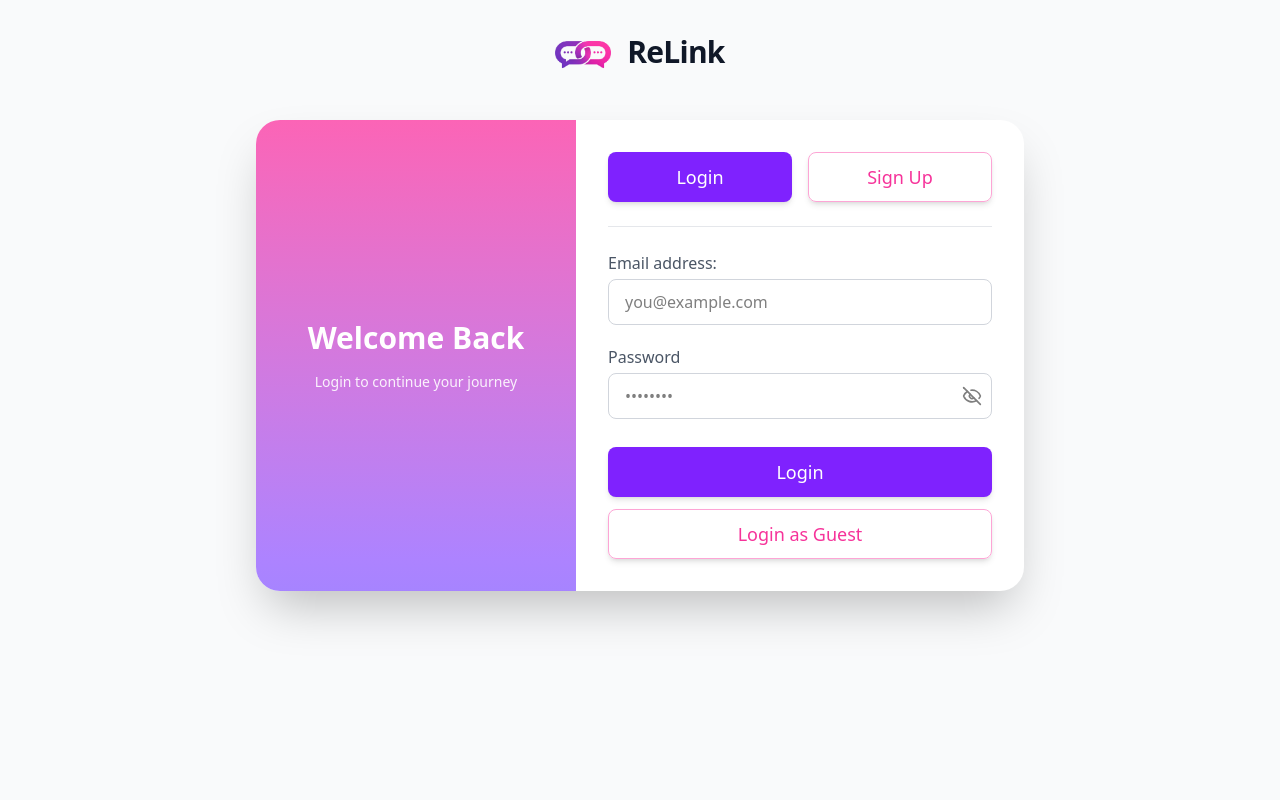
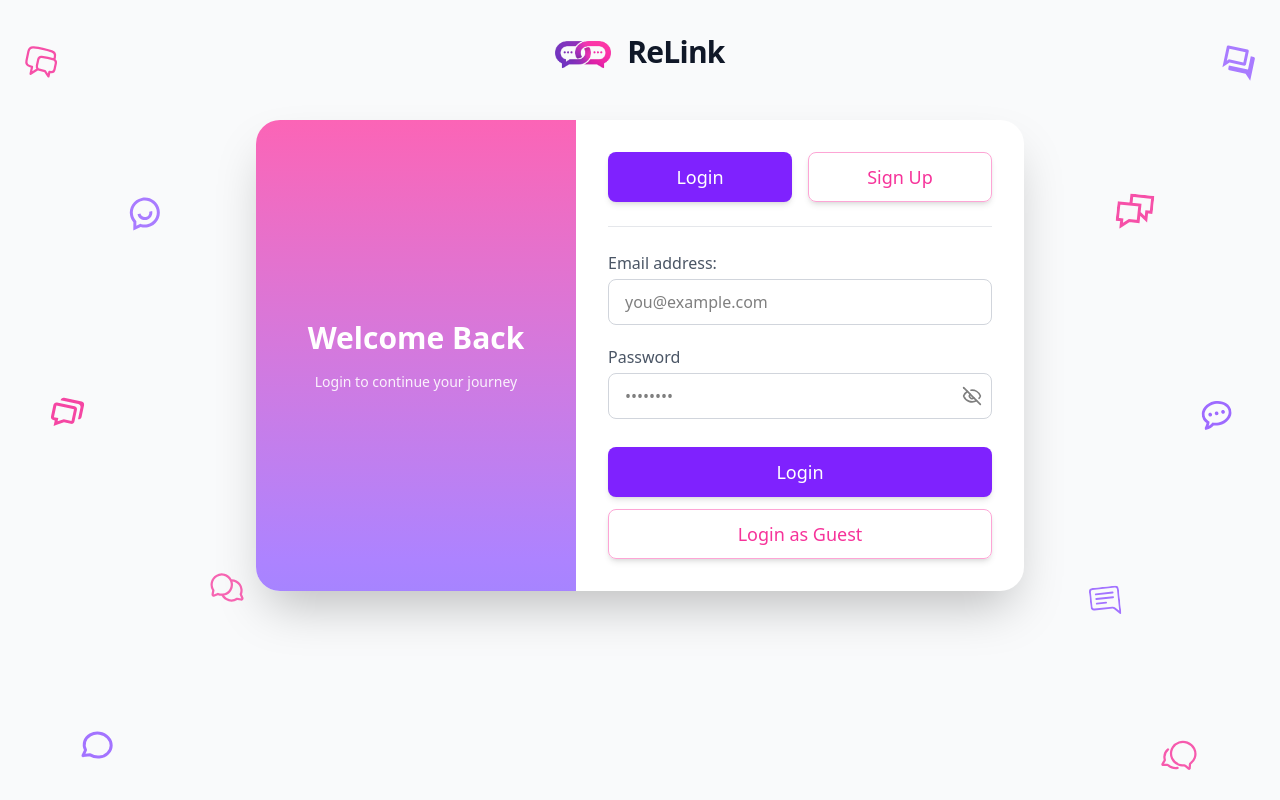
Before and after one commit to ravikanttarare95/re-link, a React (Vite) app in the folder client/: page /authenticate in a window 1280 px wide. Built offline with nearby package versions, Linux system fonts and the light colour scheme.

Commit message:
framer-motion animation

```diff
--- a/client/package.json
+++ b/client/package.json
@@ -12,6 +12,7 @@
   "dependencies": {
     "@tailwindcss/vite": "^4.1.18",
     "axios": "^1.13.2",
+    "framer-motion": "^12.23.26",
     "lucide-react": "^0.561.0",
     "react": "^19.2.0",
     "react-dom": "^19.2.0",
--- /dev/null
+++ b/client/src/components/FloatingIcons.tsx
@@ -0,0 +1,113 @@
+import { motion } from "framer-motion";
+import type { MotionProps } from "framer-motion";
+import { HiOutlineChatBubbleLeftRight } from "react-icons/hi2";
+import { IoChatbubblesOutline } from "react-icons/io5";
+import { BiChat } from "react-icons/bi";
+import { GrChatOption } from "react-icons/gr";
+import { BsChatRightText } from "react-icons/bs";
+import { RiChatSmile2Line } from "react-icons/ri";
+import { TbMessageCircle } from "react-icons/tb";
+import { MdOutlineForum } from "react-icons/md";
+import { FaRegCommentDots } from "react-icons/fa";
+import { PiChatsCircle } from "react-icons/pi";
+
+const floatWithDelay = (delay: number): MotionProps => ({
+  initial: { y: 0 },
+  animate: {
+    y: [-6, 6, -6],
+    transition: {
+      duration: 4,
+      repeat: Infinity,
+      ease: "easeInOut",
+      delay,
+    },
+  },
+});
+
+function FloatingIcons() {
+  return (
+    <>
+      {/* Top Far Left */}
+      <motion.span
+        {...floatWithDelay(0)}
+        className="hidden md:block absolute top-10 left-6 text-4xl text-pink-500/85 rotate-12"
+      >
+        <HiOutlineChatBubbleLeftRight />
+      </motion.span>
+
+      {/* Top Center */}
+      <motion.span
+        {...floatWithDelay(0.4)}
+        className="hidden md:block absolute bottom-36 right-40 text-3xl text-violet-500/80 -rotate-6"
+      >
+        <BsChatRightText />
+      </motion.span>
+
+      {/* Top Far Right */}
+      <motion.span
+        {...floatWithDelay(0.8)}
+        className="hidden md:block absolute top-12 right-6 text-4xl text-violet-500/75 rotate-12"
+      >
+        <MdOutlineForum />
+      </motion.span>
+
+      {/* Upper Left Depth */}
+      <motion.span
+        {...floatWithDelay(1.2)}
+        className="hidden md:block absolute top-1/4 left-32 text-4xl text-violet-500/75 -rotate-12"
+      >
+        <RiChatSmile2Line />
+      </motion.span>
+
+      {/* Upper Right Depth */}
+      <motion.span
+        {...floatWithDelay(1.6)}
+        className="hidden lg:block absolute top-1/4 right-32 text-4xl text-pink-500/85 rotate-6"
+      >
+        <GrChatOption />
+      </motion.span>
+
+      {/* Center Left */}
+      <motion.span
+        {...floatWithDelay(2)}
+        className="hidden md:block absolute top-1/2 left-12 text-4xl text-pink-500/90 rotate-12"
+      >
+        <BiChat />
+      </motion.span>
+
+      {/* Center Right */}
+      <motion.span
+        {...floatWithDelay(2.4)}
+        className="hidden lg:block absolute top-1/2 right-12 text-3xl text-violet-500/85 -rotate-12"
+      >
+        <FaRegCommentDots />
+      </motion.span>
+
+      {/* Lower Left */}
+      <motion.span
+        {...floatWithDelay(2.8)}
+        className="hidden md:block absolute bottom-0 left-20 text-4xl text-violet-500/80 rotate-6"
+      >
+        <TbMessageCircle />
+      </motion.span>
+
+      {/* Bottom Center */}
+      <motion.span
+        {...floatWithDelay(3.2)}
+        className="hidden md:block absolute bottom-40 left-52 text-4xl text-pink-500/75 -rotate-6"
+      >
+        <PiChatsCircle />
+      </motion.span>
+
+      {/* Bottom Far Right */}
+      <motion.span
+        {...floatWithDelay(3.6)}
+        className="hidden md:block absolute bottom-8 right-20 text-4xl text-pink-500/80 rotate-20"
+      >
+        <IoChatbubblesOutline />
+      </motion.span>
+    </>
+  );
+}
+
+export default FloatingIcons;
--- a/client/src/views/Authentication.tsx
+++ b/client/src/views/Authentication.tsx
@@ -6,12 +6,13 @@ import { authPanelContent } from "./../constants/authentication/authPanelContent
 import { type AuthView } from "./../constants/authentication/authPanelContent.ts";
 import LoginForm from "./../components/authentication/LoginForm.tsx";
 import SignUpForm from "./../components/authentication/SignUpForm.tsx";
+import FloatingIcons from "./../components/FloatingIcons";
 
 function Authentication() {
   const [activeView, setActiveView] = useState<AuthView>("login");
 
   return (
-    <div className="min-h-screen bg-gray-50 flex flex-col items-center p-6 space-y-10">
+    <div className="min-h-screen relative bg-gray-50 flex flex-col items-center p-6 space-y-10">
       <BrandLogo customStyle="max-md:!mr-auto" />
 
       <div className="flex rounded-3xl shadow-2xl overflow-hidden bg-white max-w-3xl w-full">
@@ -52,6 +53,7 @@ function Authentication() {
           {activeView === "signup" && <SignUpForm />}
         </div>
       </div>
+      <FloatingIcons />
     </div>
   );
 }
```
Also changed, not shown: 1 other file (tests, documents, lock files or other folders).
